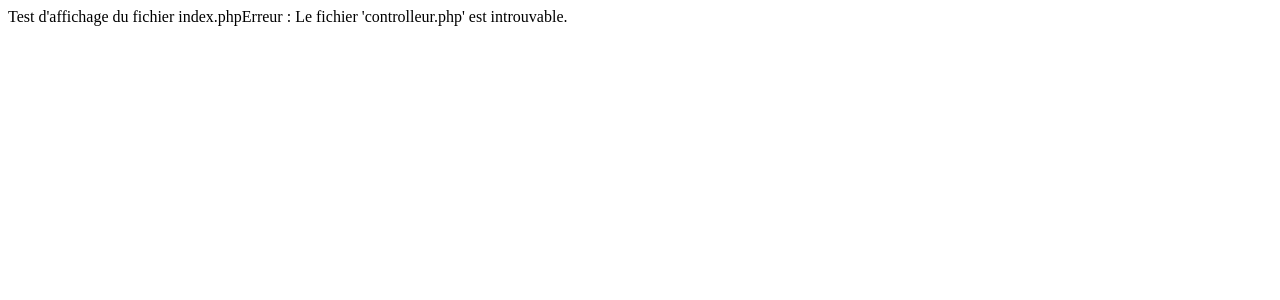
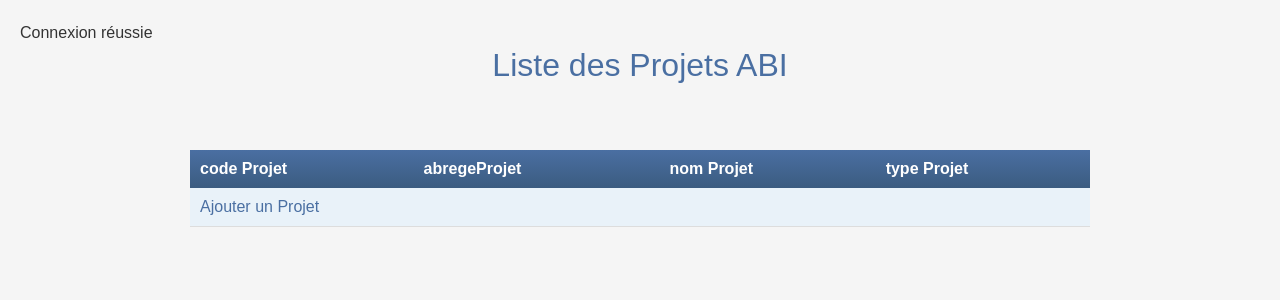
Before and after one commit to karimaweb/ABI, a PHP site: page / in a window 1280 px wide. Shown: the top 300 px of the page. Run offline with PHP 8.4, Linux system fonts and the light colour scheme; data that the repository does not hold is empty.

Commit message:
V2.1_ajoutProjet

```diff
--- a/contenu/css/style.css
+++ b/contenu/css/style.css
@@ -1,3 +1,75 @@
+/* Appliquer une police par défaut */
 body {
-    font-family: "Arial", sans-serif; /* Remplace Arial par la police souhaitée */
+    font-family: Arial, sans-serif;
+    background-color: #f5f5f5; /* Fond de page légèrement teinté */
+    color: #333333; /* Texte sombre mais pas noir */
+    line-height: 1.6;
+    padding: 20px;
+    margin: 0;
 }
+
+/* Titres */
+h1 {
+    color: #4a6fa2; /* Couleur en harmonie avec le logo ABI */
+    text-align: center;
+    font-size: 2em;
+    margin-bottom: 20px;
+}
+
+/* Conteneur de la table pour limiter la largeur */
+.table-container {
+    max-width: 900px; /* Largeur maximale de la table */
+    margin: 0 auto; /* Centrer la table */
+    overflow-x: auto; /* Permettre un défilement horizontal si nécessaire */
+}
+
+/* Table de projets */
+table {
+    width: 100%; /* La table occupe toute la largeur du conteneur */
+    border-collapse: collapse;
+    margin-top: 20px;
+}
+
+/* Style des en-têtes de table */
+th {
+    background: linear-gradient(to bottom, #4a6fa2, #3b5c80); /* Dégradé harmonieux */
+    color: white;
+    padding: 10px;
+    text-align: left;
+    font-weight: bold;
+}
+
+/* Style des cellules */
+td {
+    background-color: #e9f2f9; /* Couleur douce pour les cellules */
+    padding: 10px;
+    text-align: left;
+    border-bottom: 1px solid #ddd;
+}
+
+/* Style de survol pour les lignes de la table */
+tr:hover {
+    background-color: #f1f1f1; /* Survol doux */
+}
+
+/* Limiter la largeur des cellules si le contenu est trop large */
+td, th {
+    max-width: 200px;
+    word-wrap: break-word;
+}
+
+/* Lien si nécessaire dans la table */
+a {
+    color: #4a6fa2;
+    text-decoration: none;
+}
+
+a:hover {
+    text-decoration: underline;
+}
+
+/* Mises en page générales */
+.container {
+    max-width: 1200px;
+    margin: 0 auto;
+}
--- a/controlleur/controlleur.php
+++ b/controlleur/controlleur.php
@@ -1,5 +1,5 @@
 <?php
-require_once 'modele.php';
+include 'modele/modele.php';
 
     function liste_projets(){
         $projets = get_all_projets();
@@ -7,4 +7,18 @@ require_once 'modele.php';
 
         require "templates/listeProjets.php";
     }
+    function ajouter_projet($abrege, $nomProjet, $typeProjet) {
+        // Appel de la fonction renommée dans le modèle
+        insert_projet($abrege, $nomProjet, $typeProjet);
+
+        // Recharge la liste des projets après l'ajout
+        $projets = get_all_projets();
+
+        // Affiche la liste des projets dans la vue
+        require "templates/listeProjets.php";
+    }
+
+
+
+
 ?>
--- a/index.php
+++ b/index.php
@@ -1,24 +1,40 @@
 <?php
-echo "Test d'affichage du fichier index.php";
+require_once 'controlleur/controlleur.php';
 
-// Vérifie si le fichier existe avant de le charger
-if (file_exists('controlleur.php')) {
-    require_once 'controlleur.php';
+try {
+    // Vérifie si le paramètre action est défini dans l'URL
+    if (!isset($_POST["action"])) {
+        // Appelle la fonction par défaut pour afficher la liste des projets
+        liste_projets();
+    } else {
+        // Vérifie l'action spécifiée dans l'URL
+        if ($_POST["action"] == "ajouter") {
+            // Gère l'ajout de projet
+            if (isset($_POST["abrege"]) && isset($_POST["nomProjet"])&&($_POST["typeProjet"])) {
+                // Vérification des champs du formulaire
+                $erreurs = control_form_fields($_POST["abrege"], $_POST["nomProjet"], $_POST["typeProjet"]);
 
-    try {
-        // Vérifie si le paramètre action est défini dans l'URL
-        if (!isset($_GET["action"])) {
-            // Appelle la fonction par défaut pour afficher la liste des projets
-            liste_projets();
+                if (empty($erreurs)) {
+                    // Si aucune erreur, ajouter le projet
+                    ajouter_projet($_POST["nomProjet"], $_POST["abrege"], $_POST["typeProjet"]);
+                    // Afficher la liste des projets après ajout
+                    liste_projets();
+                } else {
+                    // Si des erreurs existent, réafficher le formulaire d'ajout
+                    require "templates/ajoutProjet.php";
+                }
+            } else {
+                // Affiche le formulaire d'ajout si aucune donnée n'est envoyée
+                require "templates/ajoutProjet.php";
+            }
         } else {
+            // Si l'action est inconnue, générer une erreur
             throw new Exception("<h1>Action inconnue : {$_GET['action']}</h1>");
         }
-    } catch (Exception $e) {
-        // Affiche un message d'erreur
-        $msgErreur = $e->getMessage();
-        echo "<div style='color:red; font-weight:bold;'>Erreur : {$msgErreur}</div>";
     }
-} else {
-    die("Erreur : Le fichier 'controlleur.php' est introuvable.");
+} catch (Exception $e) {
+    // Gestion des erreurs
+    $msgErreur = $e->getMessage();
+    echo "<div style='color:red; font-weight:bold;'>Erreur : {$msgErreur}</div>";
 }
 ?>
--- a/modele/modele.php
+++ b/modele/modele.php
@@ -27,4 +27,14 @@
         }
         return $projets;
     }
+    function insert_projet($abrege, $nomProjet, $typeProjet) {
+        $connexion = connect_db();
+        $sql = "INSERT INTO projets(abrege, nomProjet, typeProjet) VALUES (:abrege, :nomProjet, :typeProjet)";
+        $reponse = $connexion->prepare($sql);
+        $reponse->bindParam(':abrege', $abrege);
+        $reponse->bindParam(':nomProjet', $nomProjet);
+        $reponse->bindParam(':typeProjet', $typeProjet);
+        $reponse->execute();
+    }
+
 ?>
--- a/templates/baselayout.php
+++ b/templates/baselayout.php
@@ -6,7 +6,7 @@
         <meta http-equiv="X-UA-Compatible" content="ie=edge">
         <title><?=$title ?></title>
         <link rel="stylesheet" href="https://maxcdn.bootstrapcdn.com/bootstrap/4.0.0/css/bootstrap.min.css">
-        <link rel="stylesheet" href="css/style.css">
+        <link rel="stylesheet" href="contenu/css/style.css">
 
     </head>
     <body>
--- a/templates/listeProjets.php
+++ b/templates/listeProjets.php
@@ -4,10 +4,11 @@ ob_start();
 ?>
 <h1>Liste des Projets ABI</h1>
 <br>
+<div class="table-container">
 <table>
     <tr>
         <th>code Projet</th>
-        <th>abrege</th>
+        <th>abregeProjet</th>
         <th>nom Projet</th>
         <th>type Projet</th>
     </tr>
@@ -22,7 +23,9 @@ ob_start();
         echo "</tr>";
     }
     ?>
+     <tr><td id='montd' colspan='4'><a href="index.php?action=ajouter">Ajouter un Projet</a></td></tr>
 </table>
+</div>
 
 <?php
 $content = ob_get_clean();
```
Also changed, not shown: DB/index.php (added, +24 -0 lines), templates/ajoutProjet.php (added, +39 -0 lines).
